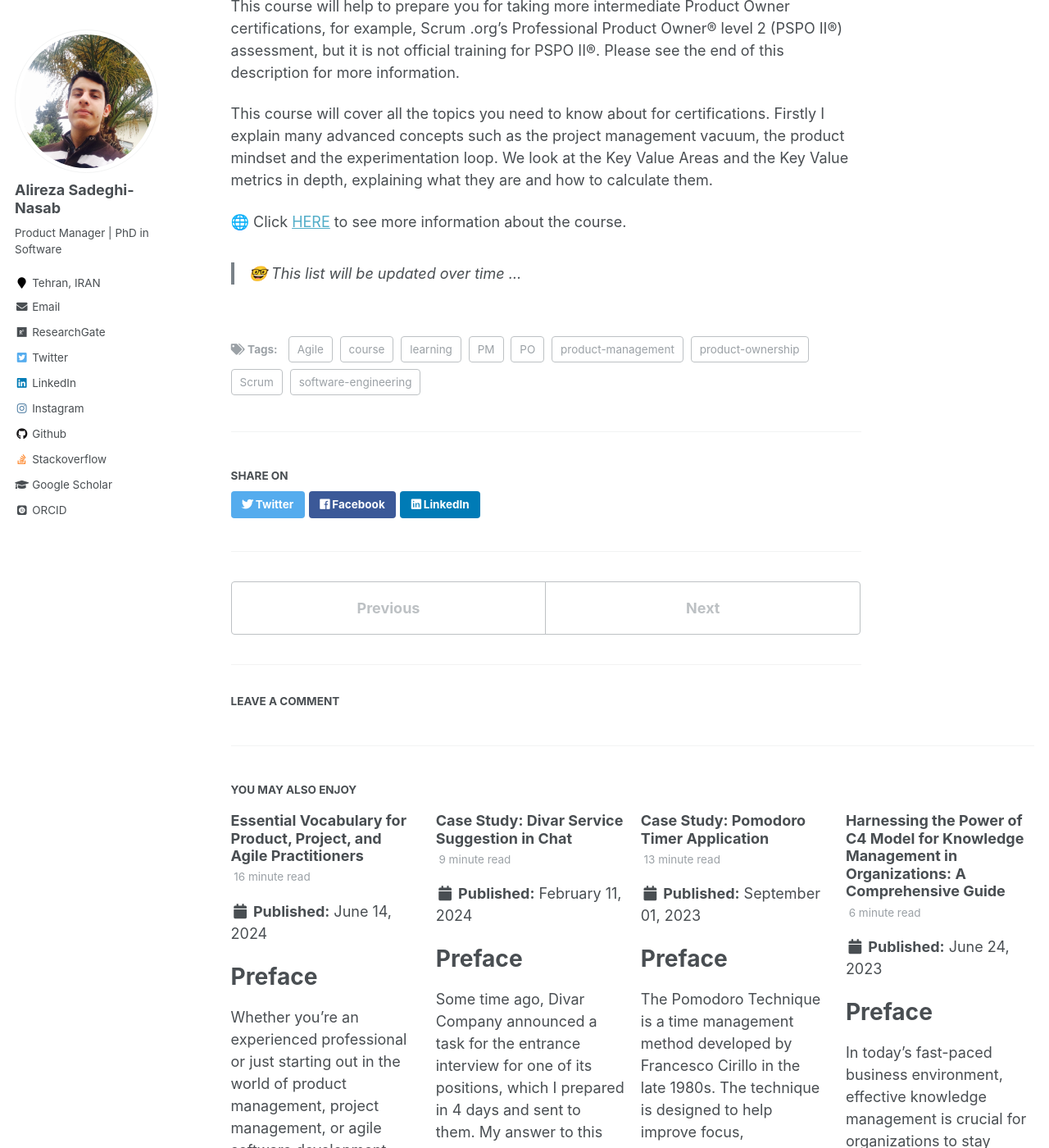
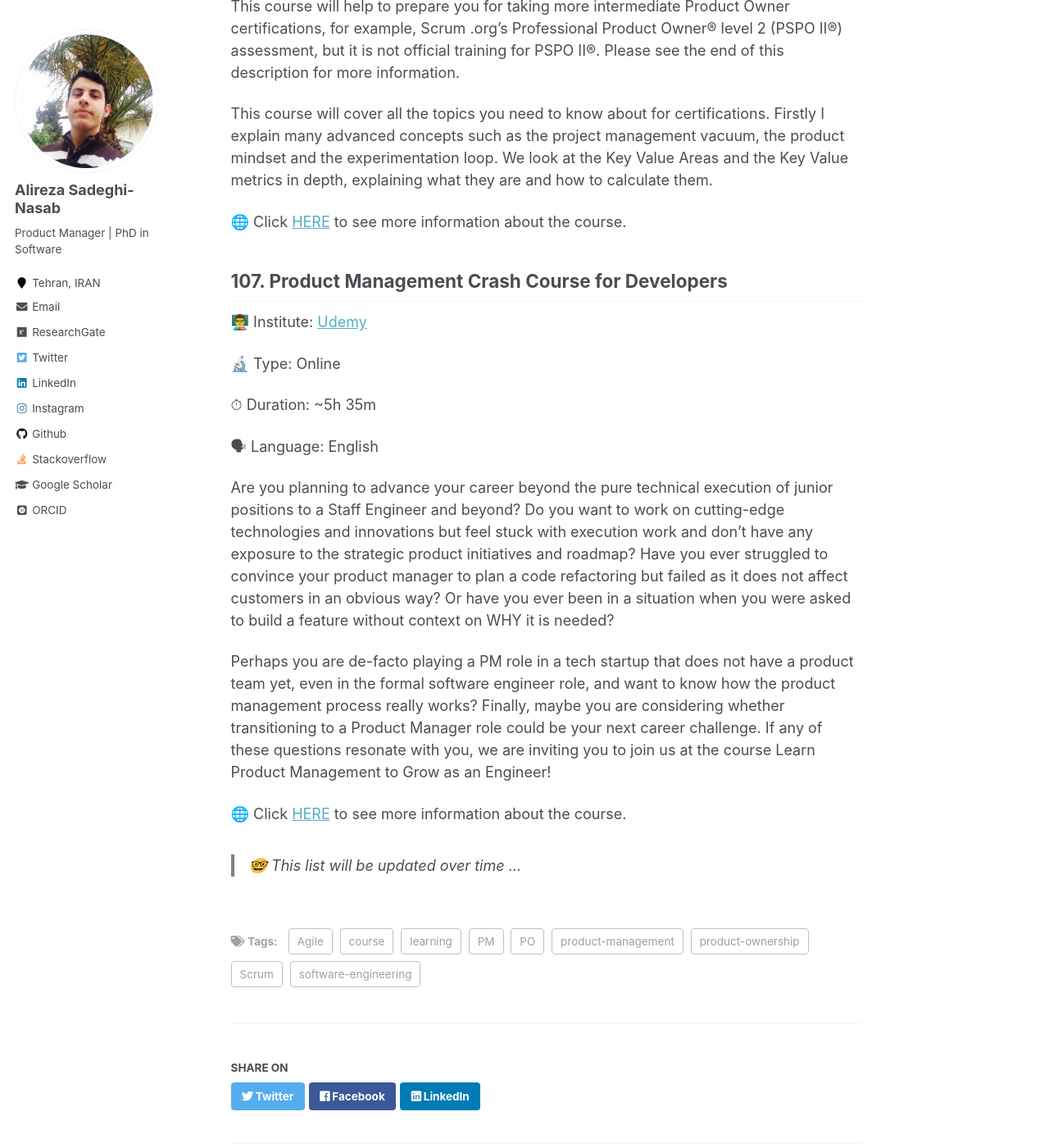
Before and after one commit to AlirezaSN/AlirezaSN.github.io, a Jekyll site: the page built from _posts/2023-03-25-blog-post-14.md, in a window 1280 px wide and 1400 px high, scrolled down 70564 px. Shown: the whole window at 82% size. Built offline with Jekyll 4.4.1, drawn with Linux system fonts in a browser that asks for light colours; some web fonts are replaced; comment, search, counter and statistics services are not loaded; some of the changed text lies outside the part shown.

Commit message:
add courses

```diff
--- a/_posts/2023-03-25-blog-post-14.md
+++ b/_posts/2023-03-25-blog-post-14.md
@@ -1912,4 +1912,20 @@ This course will cover all the topics you need to know about for certifications.
 
 🌐 Click [HERE](https://www.udemy.com/course/pspo-ii-scrum-product-owner-2-certification-prep/) to see more information about the course.
 
+## 107. Product Management Crash Course for Developers
+
+👨‍🏫 Institute: [Udemy]((https://www.udemy.com))
+
+🔬 Type: Online
+
+⏱ Duration: ~5h 35m
+
+🗣 Language: English
+
+Are you planning to advance your career beyond the pure technical execution of junior positions to a Staff Engineer and beyond? Do you want to work on cutting-edge technologies and innovations but feel stuck with execution work and don’t have any exposure to the strategic product initiatives and roadmap? Have you ever struggled to convince your product manager to plan a code refactoring but failed as it does not affect customers in an obvious way? Or have you ever been in a situation when you were asked to build a feature without context on WHY it is needed?
+
+Perhaps you are de-facto playing a PM role in a tech startup that does not have a product team yet, even in the formal software engineer role, and want to know how the product management process really works? Finally, maybe you are considering whether transitioning to a Product Manager role could be your next career challenge. If any of these questions resonate with you, we are inviting you to join us at the course Learn Product Management to Grow as an Engineer!
+
+🌐 Click [HERE](https://www.udemy.com/course/learn-product-management-to-grow-as-an-engineer/) to see more information about the course.
+
 > 🤓 This list will be updated over time ...
```
